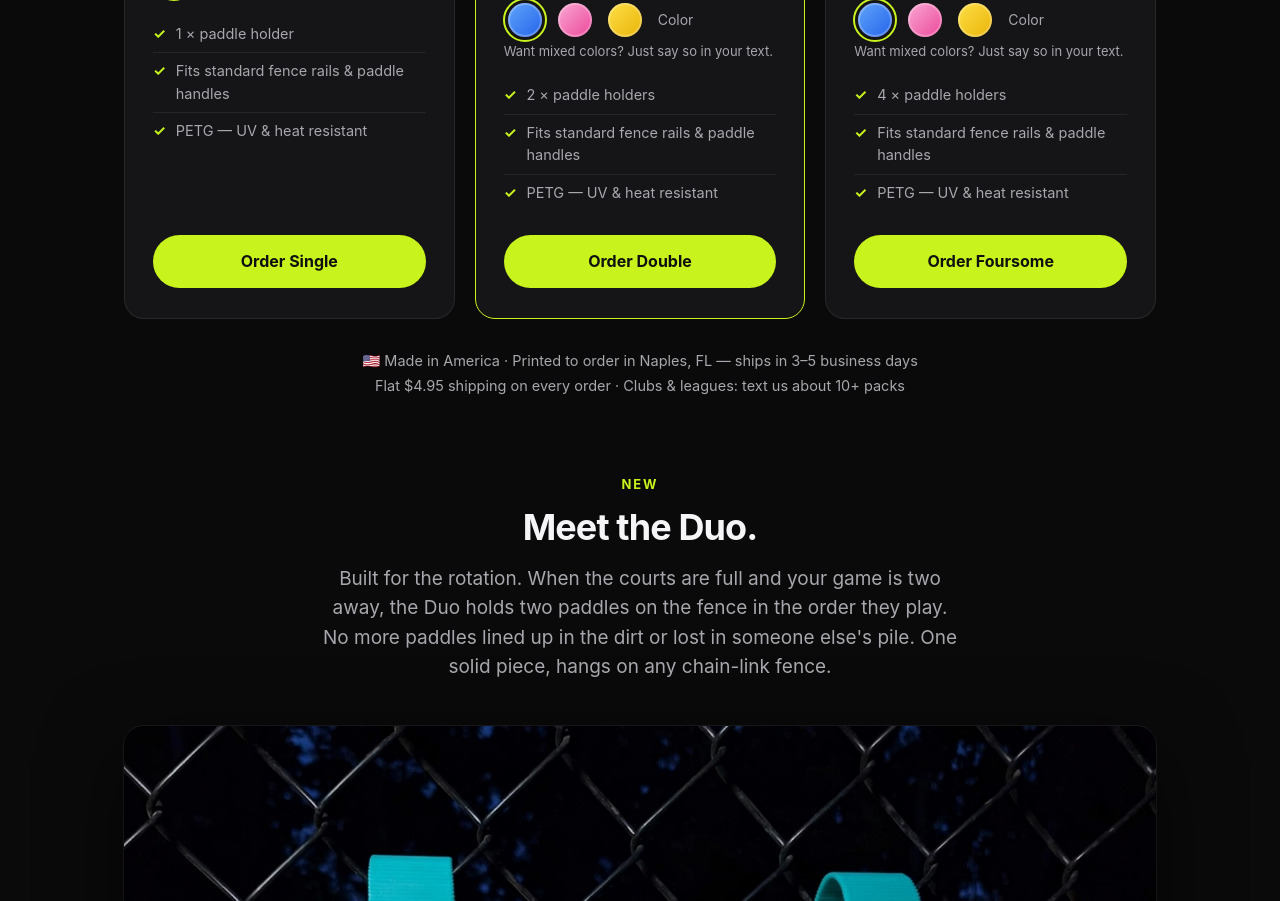
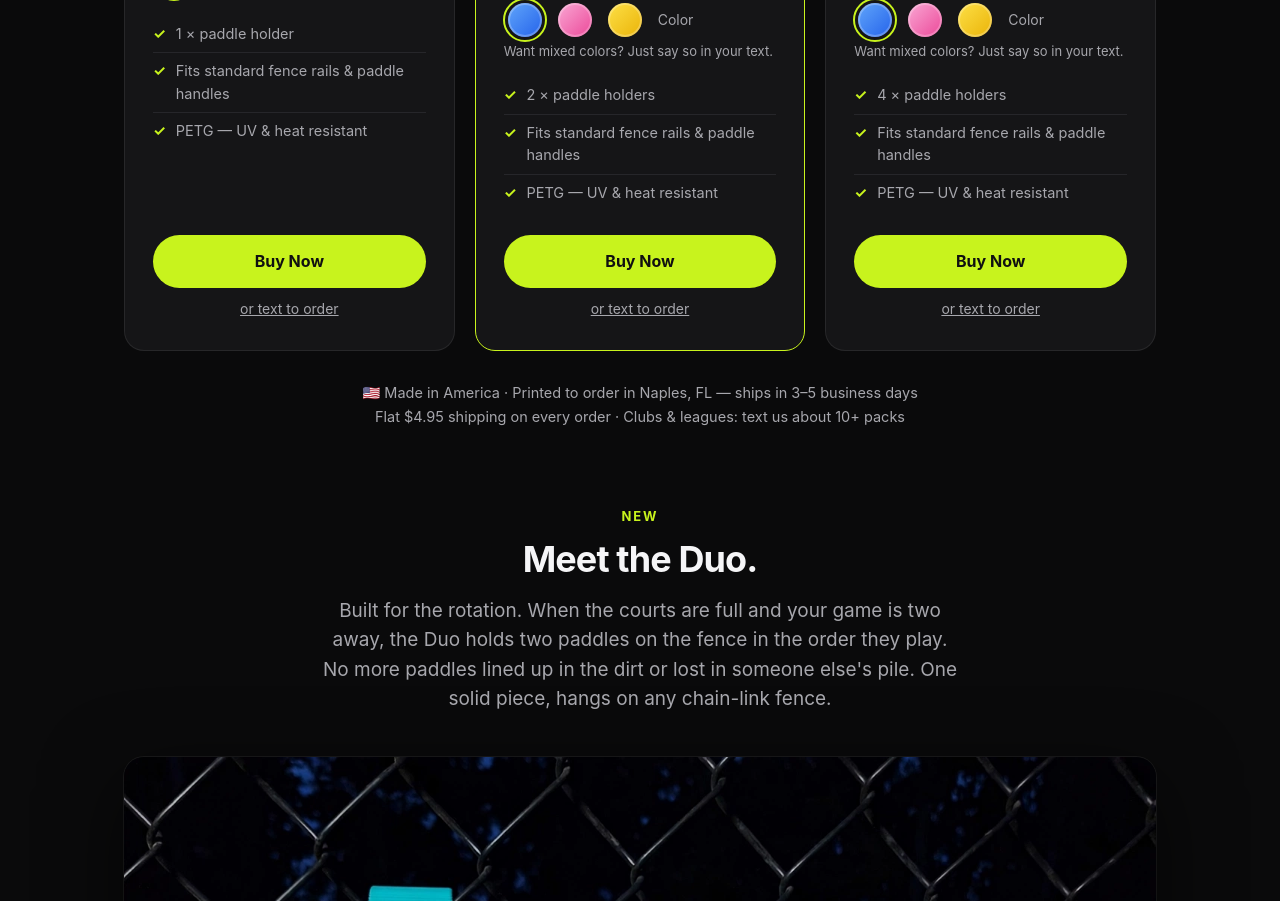
Before and after one commit to hmontessi-ctrl/pickleballhooked-website, a plain HTML site: page index.html in a window 1280 px wide. Shown: the part 5999-6900 px from the top of the page. Drawn offline with Linux system fonts and the light colour scheme.

Commit message:
Add Stripe Buy Now buttons to 7 product cards, keep text-to-order as secondary link

```diff
--- a/index.html
+++ b/index.html
@@ -139,6 +139,7 @@
   .mix-hint{font-size:13px;color:var(--gray)}
   .tier .includes{margin:16px 0 24px}
   .tier .btn{margin-top:auto;width:100%;text-align:center}
+  .tier .text-order{display:block;text-align:center;margin-top:10px;font-size:14px;color:var(--gray);text-decoration:underline}
   .ship-note{text-align:center;color:var(--gray);font-size:14.5px;margin-top:30px;line-height:1.7}
   .duo-tiers{grid-template-columns:repeat(2,minmax(0,440px));justify-content:center}
   @media(max-width:860px){.duo-tiers{grid-template-columns:1fr}}
@@ -344,7 +345,8 @@
           <li><span class="ck">✓</span>Fits standard fence rails &amp; paddle handles</li>
           <li><span class="ck">✓</span>PETG — UV &amp; heat resistant</li>
         </ul>
-        <a class="btn order-btn" data-sms="sms:+12395266052?body=Hi!%20I%27d%20like%20to%20order%20the%20Pickleball%20Hook%20SINGLE%20(1%20for%20%2412.99).%20Color%3A%20" href="sms:+12395266052?body=Hi!%20I%27d%20like%20to%20order%20the%20Pickleball%20Hook%20SINGLE%20(1%20for%20%2412.99).%20Color%3A%20Blue">Order Single</a>
+        <a class="btn" href="https://buy.stripe.com/fZufZh7M1flt10BbiD57W00" target="_blank" rel="noopener">Buy Now</a>
+        <a class="order-btn text-order" data-sms="sms:+12395266052?body=Hi!%20I%27d%20like%20to%20order%20the%20Pickleball%20Hook%20SINGLE%20(1%20for%20%2412.99).%20Color%3A%20" href="sms:+12395266052?body=Hi!%20I%27d%20like%20to%20order%20the%20Pickleball%20Hook%20SINGLE%20(1%20for%20%2412.99).%20Color%3A%20Blue">or text to order</a>
       </div>
       <div class="tier hot">
         <div class="flag">MOST POPULAR</div>
@@ -364,7 +366,8 @@
           <li><span class="ck">✓</span>Fits standard fence rails &amp; paddle handles</li>
           <li><span class="ck">✓</span>PETG — UV &amp; heat resistant</li>
         </ul>
-        <a class="btn order-btn" data-sms="sms:+12395266052?body=Hi!%20I%27d%20like%20to%20order%20the%20Pickleball%20Hook%20DOUBLE%20(2%20for%20%2420).%20Colors%3A%20" href="sms:+12395266052?body=Hi!%20I%27d%20like%20to%20order%20the%20Pickleball%20Hook%20DOUBLE%20(2%20for%20%2420).%20Colors%3A%20Blue">Order Double</a>
+        <a class="btn" href="https://buy.stripe.com/dRm6oH0jz3CL10BbiD57W01" target="_blank" rel="noopener">Buy Now</a>
+        <a class="order-btn text-order" data-sms="sms:+12395266052?body=Hi!%20I%27d%20like%20to%20order%20the%20Pickleball%20Hook%20DOUBLE%20(2%20for%20%2420).%20Colors%3A%20" href="sms:+12395266052?body=Hi!%20I%27d%20like%20to%20order%20the%20Pickleball%20Hook%20DOUBLE%20(2%20for%20%2420).%20Colors%3A%20Blue">or text to order</a>
       </div>
       <div class="tier">
         <h3>Foursome</h3>
@@ -383,7 +386,8 @@
           <li><span class="ck">✓</span>Fits standard fence rails &amp; paddle handles</li>
           <li><span class="ck">✓</span>PETG — UV &amp; heat resistant</li>
         </ul>
-        <a class="btn order-btn" data-sms="sms:+12395266052?body=Hi!%20I%27d%20like%20to%20order%20the%20Pickleball%20Hook%20FOURSOME%20(4%20for%20%2436).%20Colors%3A%20" href="sms:+12395266052?body=Hi!%20I%27d%20like%20to%20order%20the%20Pickleball%20Hook%20FOURSOME%20(4%20for%20%2436).%20Colors%3A%20Blue">Order Foursome</a>
+        <a class="btn" href="https://buy.stripe.com/4gM8wP3vL0qzbFfdqL57W02" target="_blank" rel="noopener">Buy Now</a>
+        <a class="order-btn text-order" data-sms="sms:+12395266052?body=Hi!%20I%27d%20like%20to%20order%20the%20Pickleball%20Hook%20FOURSOME%20(4%20for%20%2436).%20Colors%3A%20" href="sms:+12395266052?body=Hi!%20I%27d%20like%20to%20order%20the%20Pickleball%20Hook%20FOURSOME%20(4%20for%20%2436).%20Colors%3A%20Blue">or text to order</a>
       </div>
     </div>
     <p class="ship-note">🇺🇸 Made in America · Printed to order in Naples, FL — ships in 3–5 business days<br>Flat $4.95 shipping on every order · Clubs &amp; leagues: text us about 10+ packs</p>
@@ -410,7 +414,8 @@
           <li><span class="ck">✓</span>Hangs on any chain-link fence</li>
           <li><span class="ck">✓</span>PETG — UV &amp; heat resistant</li>
         </ul>
-        <a class="btn order-btn" data-sms="sms:+12395266052?body=Hi!%20I%27d%20like%20to%20order%20the%20Pickleball%20Hook%20DUO%20(1%20two-paddle%20holder%20for%20%2417.99).%20Color%3A%20" href="sms:+12395266052?body=Hi!%20I%27d%20like%20to%20order%20the%20Pickleball%20Hook%20DUO%20(1%20two-paddle%20holder%20for%20%2417.99).%20Color%3A%20Red">Order the Duo</a>
+        <a class="btn" href="https://buy.stripe.com/5kQ8wPeapb5daBbfyT57W03" target="_blank" rel="noopener">Buy Now</a>
+        <a class="order-btn text-order" data-sms="sms:+12395266052?body=Hi!%20I%27d%20like%20to%20order%20the%20Pickleball%20Hook%20DUO%20(1%20two-paddle%20holder%20for%20%2417.99).%20Color%3A%20" href="sms:+12395266052?body=Hi!%20I%27d%20like%20to%20order%20the%20Pickleball%20Hook%20DUO%20(1%20two-paddle%20holder%20for%20%2417.99).%20Color%3A%20Red">or text to order</a>
       </div>
       <div class="tier hot">
         <div class="flag">BEST VALUE</div>
@@ -457,7 +462,8 @@
           <li><span class="ck">✓</span>Hooks over standard fence rails</li>
           <li><span class="ck">✓</span>PETG — UV &amp; heat resistant</li>
         </ul>
-        <a class="btn order-btn" data-sms="sms:+12395266052?body=Hi!%20I%27d%20like%20to%20order%20the%20THREE-BALL%20HOLDER%20(1%20for%20%2416.99).%20Color%3A%20" href="sms:+12395266052?body=Hi!%20I%27d%20like%20to%20order%20the%20THREE-BALL%20HOLDER%20(1%20for%20%2416.99).%20Color%3A%20Red">Order Three-Ball Holder</a>
+        <a class="btn" href="https://buy.stripe.com/7sY9ATgix6OX9x7fyT57W04" target="_blank" rel="noopener">Buy Now</a>
+        <a class="order-btn text-order" data-sms="sms:+12395266052?body=Hi!%20I%27d%20like%20to%20order%20the%20THREE-BALL%20HOLDER%20(1%20for%20%2416.99).%20Color%3A%20" href="sms:+12395266052?body=Hi!%20I%27d%20like%20to%20order%20the%20THREE-BALL%20HOLDER%20(1%20for%20%2416.99).%20Color%3A%20Red">or text to order</a>
       </div>
       <div class="tier hot">
         <div class="flag">BUNDLE &amp; SAVE</div>
@@ -478,7 +484,8 @@
           <li><span class="ck">✓</span>The full courtside setup in one order</li>
           <li><span class="ck">✓</span>PETG — UV &amp; heat resistant</li>
         </ul>
-        <a class="btn order-btn" data-sms="sms:+12395266052?body=Hi!%20I%27d%20like%20to%20order%20the%20COURT%20KIT%20(1%20Pickleball%20Hook%20%2B%201%20Three-Ball%20Holder%20for%20%2426.99).%20Ball%20holder%20color%3A%20" href="sms:+12395266052?body=Hi!%20I%27d%20like%20to%20order%20the%20COURT%20KIT%20(1%20Pickleball%20Hook%20%2B%201%20Three-Ball%20Holder%20for%20%2426.99).%20Ball%20holder%20color%3A%20Red">Order Court Kit</a>
+        <a class="btn" href="https://buy.stripe.com/28E8wP1nD4GPfVvaez57W05" target="_blank" rel="noopener">Buy Now</a>
+        <a class="order-btn text-order" data-sms="sms:+12395266052?body=Hi!%20I%27d%20like%20to%20order%20the%20COURT%20KIT%20(1%20Pickleball%20Hook%20%2B%201%20Three-Ball%20Holder%20for%20%2426.99).%20Ball%20holder%20color%3A%20" href="sms:+12395266052?body=Hi!%20I%27d%20like%20to%20order%20the%20COURT%20KIT%20(1%20Pickleball%20Hook%20%2B%201%20Three-Ball%20Holder%20for%20%2426.99).%20Ball%20holder%20color%3A%20Red">or text to order</a>
       </div>
     </div>
     <p class="ship-note">🇺🇸 Made in America · Printed to order in Naples, FL — ships in 3–5 business days<br>Flat $4.95 shipping on every order</p>
@@ -508,7 +515,8 @@
           <li><span class="ck">✓</span>Hooks over dugout fence rails — grab it and go</li>
           <li><span class="ck">✓</span>PETG — UV &amp; heat resistant</li>
         </ul>
-        <a class="btn order-btn" data-sms="sms:+12395266052?body=Hi!%20I%27d%20like%20to%20order%20the%20TWO-BAT%20HOLDER%20(1%20for%20%2424.99).%20Color%3A%20" href="sms:+12395266052?body=Hi!%20I%27d%20like%20to%20order%20the%20TWO-BAT%20HOLDER%20(1%20for%20%2424.99).%20Color%3A%20Red">Order Two-Bat Holder</a>
+        <a class="btn" href="https://buy.stripe.com/14AeVd7M13CLcJj0DZ57W06" target="_blank" rel="noopener">Buy Now</a>
+        <a class="order-btn text-order" data-sms="sms:+12395266052?body=Hi!%20I%27d%20like%20to%20order%20the%20TWO-BAT%20HOLDER%20(1%20for%20%2424.99).%20Color%3A%20" href="sms:+12395266052?body=Hi!%20I%27d%20like%20to%20order%20the%20TWO-BAT%20HOLDER%20(1%20for%20%2424.99).%20Color%3A%20Red">or text to order</a>
       </div>
       <div class="tier hot">
         <div class="flag">BEST VALUE</div>
```
